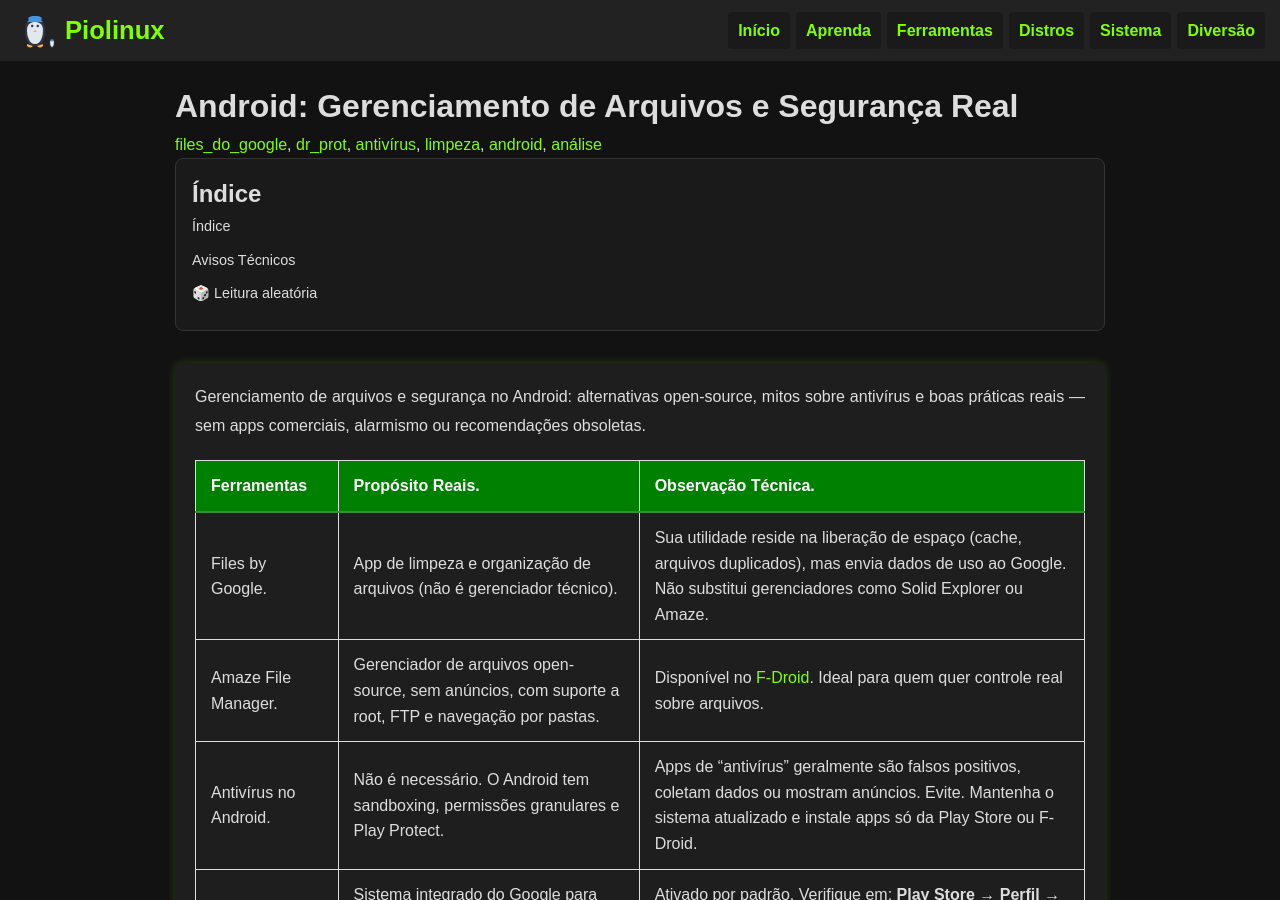
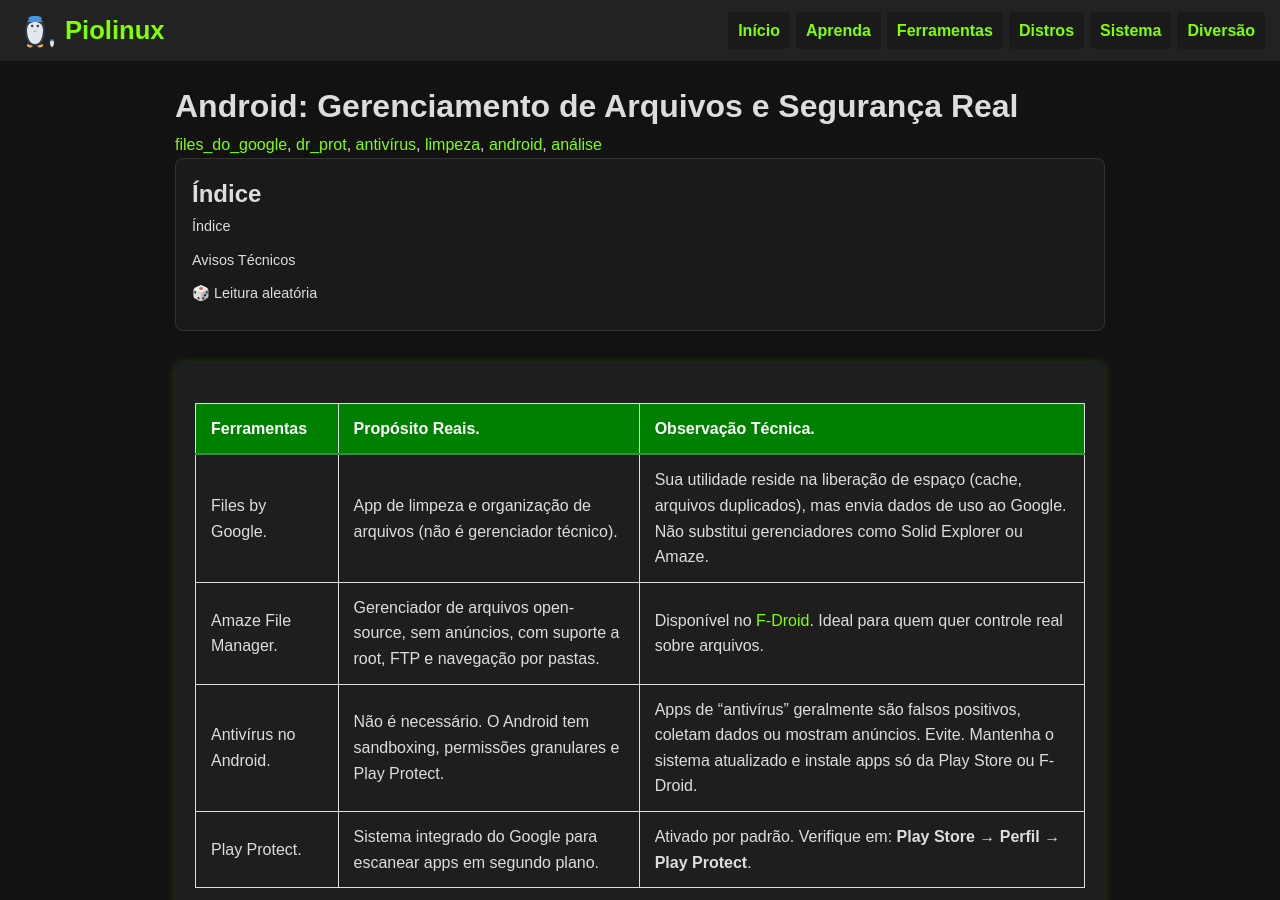
Before and after one commit to Piolinux/piolinux-site, a Jekyll site: the page built from _posts/2025-08-14-android-gerenciamento-de-arquivos-e-seguranca-real.md, in a window 1280 px wide and 900 px high. Built offline with Jekyll 4.4.1, drawn with Linux system fonts in a browser that asks for light colours.

Commit message:
Update 2025-08-14-android-gerenciamento-de-arquivos-e-seguranca-real.md

```diff
--- a/_posts/2025-08-14-android-gerenciamento-de-arquivos-e-seguranca-real.md
+++ b/_posts/2025-08-14-android-gerenciamento-de-arquivos-e-seguranca-real.md
@@ -14,7 +14,6 @@ tags: [files_do_google, dr_prot, antivírus, limpeza, android, análise]
 
 <section>
 
-<p>Gerenciamento de arquivos e segurança no Android: alternativas open-source, mitos sobre antivírus e boas práticas reais — sem apps comerciais, alarmismo ou recomendações obsoletas.</p>
 
 <table class="evergreen-table">
   <thead>
```
